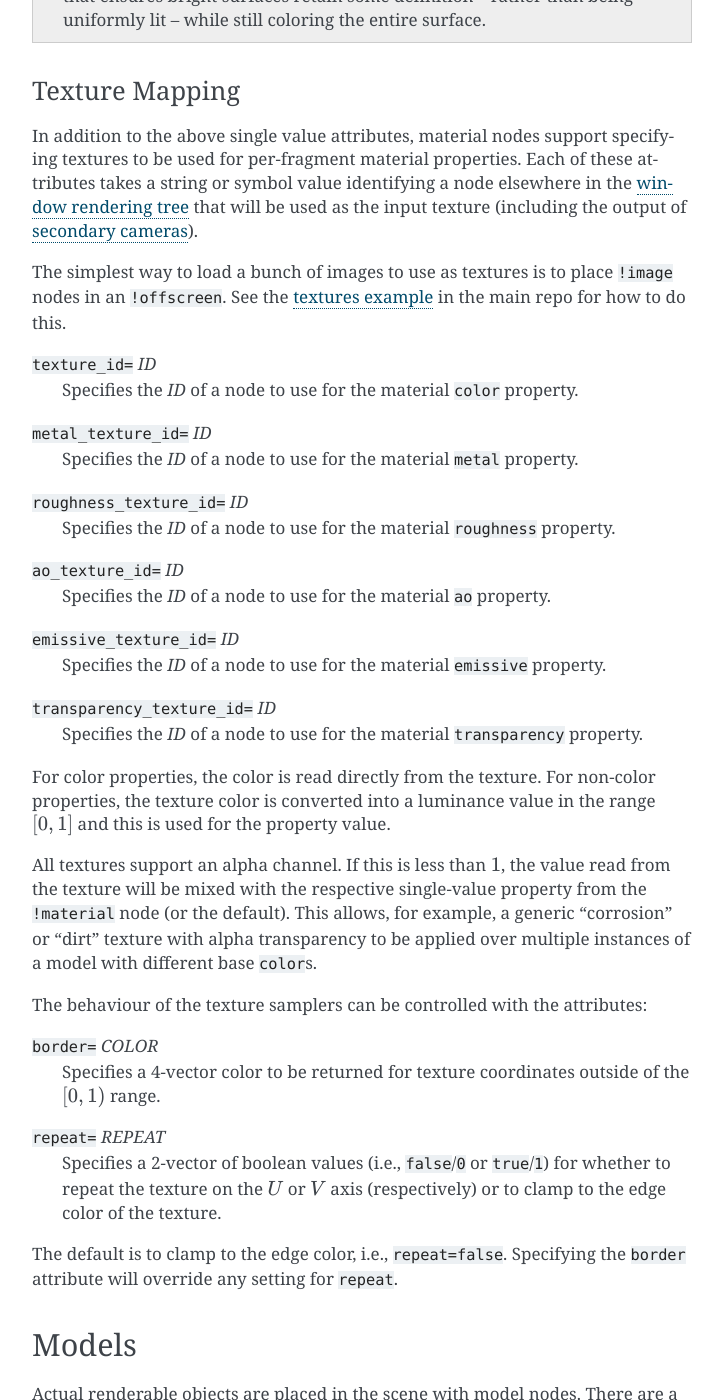
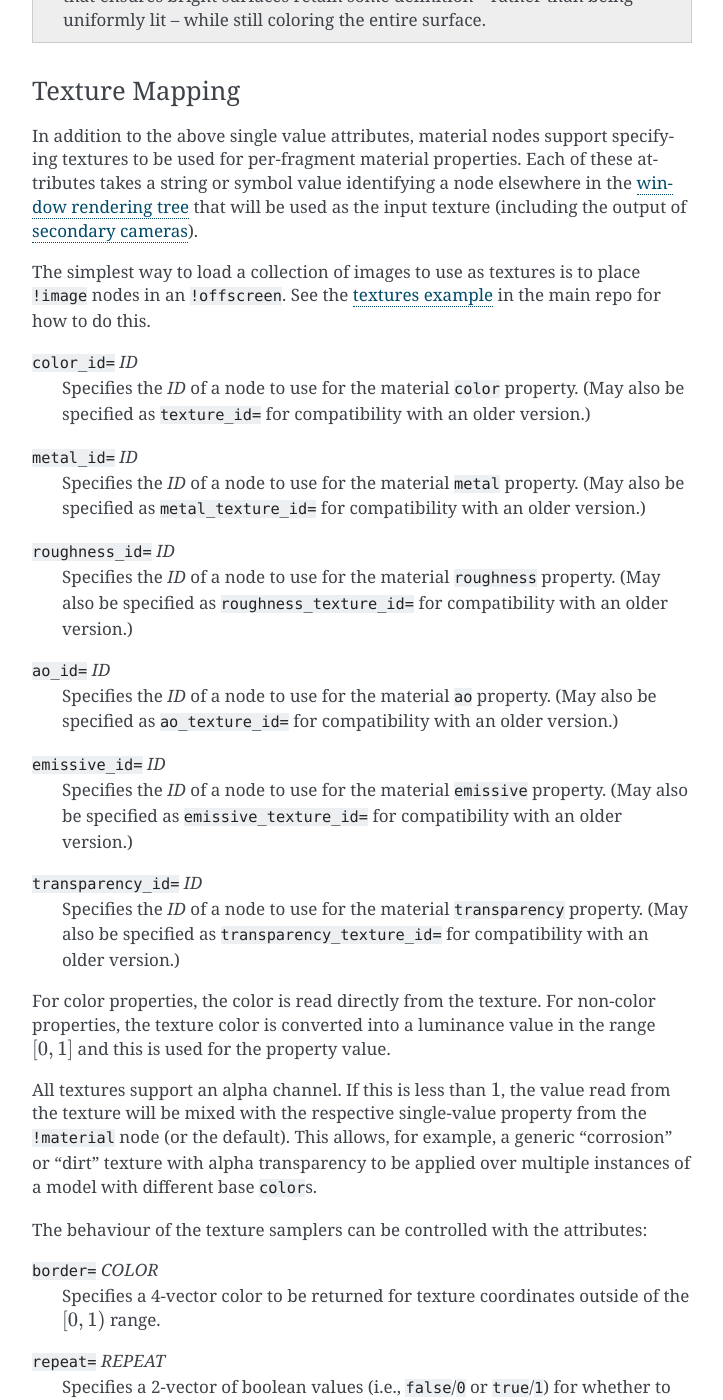
Before and after one commit to jonathanhogg/flitter, a Sphinx documentation site: the page built from docs/canvas3d.md, in a window 1280 px wide and 1400 px high, scrolled down 13718 px. Shown: the whole window, without its empty margins (388-1111 px from the left). Built offline with Sphinx 7.4.7, drawn with Linux system fonts in a browser that asks for light colours.

Commit message:
Rename texture mapping attributes
Original plan was wordy and inconsistent. Also, remove
mentions of old `shininess` attribute.

```diff
--- a/docs/canvas3d.md
+++ b/docs/canvas3d.md
@@ -606,28 +606,37 @@ of these attributes takes a string or symbol value identifying a node elsewhere
 in the [window rendering tree](windows.md) that will be used as the input
 texture (including the output of [secondary cameras](#cameras)).
 
-The simplest way to load a bunch of images to use as textures is to place
+The simplest way to load a collection of images to use as textures is to place
 `!image` nodes in an `!offscreen`. See the [textures
 example](https://github.com/jonathanhogg/flitter/blob/main/examples/textures.fl)
 in the main repo for how to do this.
 
-`texture_id=` *ID*
-: Specifies the *ID* of a node to use for the material `color` property.
+`color_id=` *ID*
+: Specifies the *ID* of a node to use for the material `color` property. (May
+also be specified as `texture_id=` for compatibility with an older version.)
 
-`metal_texture_id=` *ID*
-: Specifies the *ID* of a node to use for the material `metal` property.
+`metal_id=` *ID*
+: Specifies the *ID* of a node to use for the material `metal` property. (May
+also be specified as `metal_texture_id=` for compatibility with an older
+version.)
 
-`roughness_texture_id=` *ID*
+`roughness_id=` *ID*
 : Specifies the *ID* of a node to use for the material `roughness` property.
+(May also be specified as `roughness_texture_id=` for compatibility with an
+older version.)
 
-`ao_texture_id=` *ID*
-: Specifies the *ID* of a node to use for the material `ao` property.
+`ao_id=` *ID*
+: Specifies the *ID* of a node to use for the material `ao` property. (May also
+be specified as `ao_texture_id=` for compatibility with an older version.)
 
-`emissive_texture_id=` *ID*
-: Specifies the *ID* of a node to use for the material `emissive` property.
+`emissive_id=` *ID*
+: Specifies the *ID* of a node to use for the material `emissive` property. (May
+also be specified as `emissive_texture_id=` for compatibility with an older version.)
 
-`transparency_texture_id=` *ID*
+`transparency_id=` *ID*
 : Specifies the *ID* of a node to use for the material `transparency` property.
+(May also be specified as `transparency_texture_id=` for compatibility with an
+older version.)
 
 For color properties, the color is read directly from the texture. For non-color
 properties, the texture color is converted into a luminance value in the range
```
Also changed, not shown: 2 other files.
